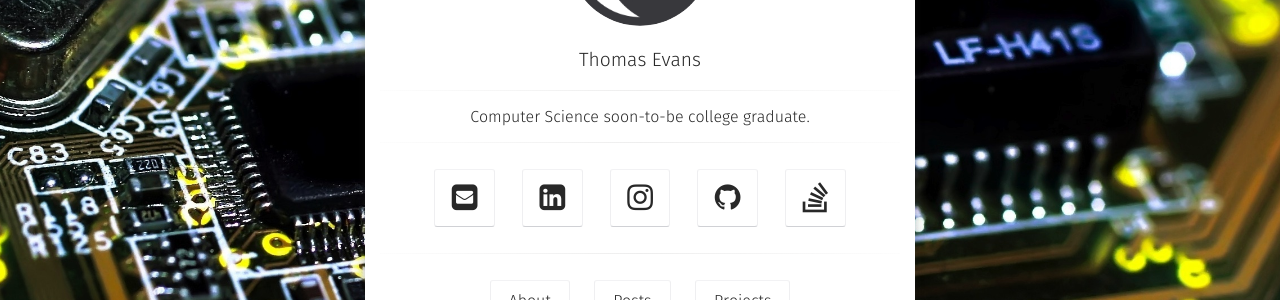
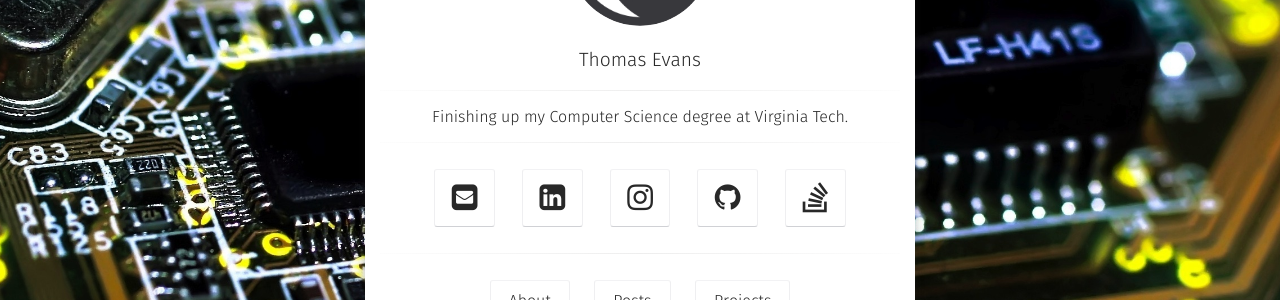
Before and after one commit to tsevans/tsevans.github.io, a Jekyll site: the page built from index.html, in a window 1280 px wide. Shown: the part 350-650 px from the top of the page. Built offline with Jekyll 4.4.1, drawn with Linux system fonts in a browser that asks for light colours; some web fonts are replaced.

Commit message:
Updated config

```diff
--- a/_config.yml
+++ b/_config.yml
@@ -1,7 +1,7 @@
 # Site
 title:              Thomas Evans
-bio:                'Computer Science soon-to-be college graduate.'
-description:        "Moon is a minimal, one column jekyll theme for your blog."
+bio:                'Finishing up my Computer Science degree at Virginia Tech.'
+description:        "Finishing up my Computer Science degree at Virginia Tech."
 reading_time:       true
 words_per_minute:   200
 logo:               'assets/img/logo.png'
@@ -26,7 +26,7 @@ sass:
   style:            compressed
 
 # Comments
-disqus_shortname:   taylantatli
+disqus_shortname:   tsevans
 
 # Social
 # if you don't have any of social below, comment the line.
```
